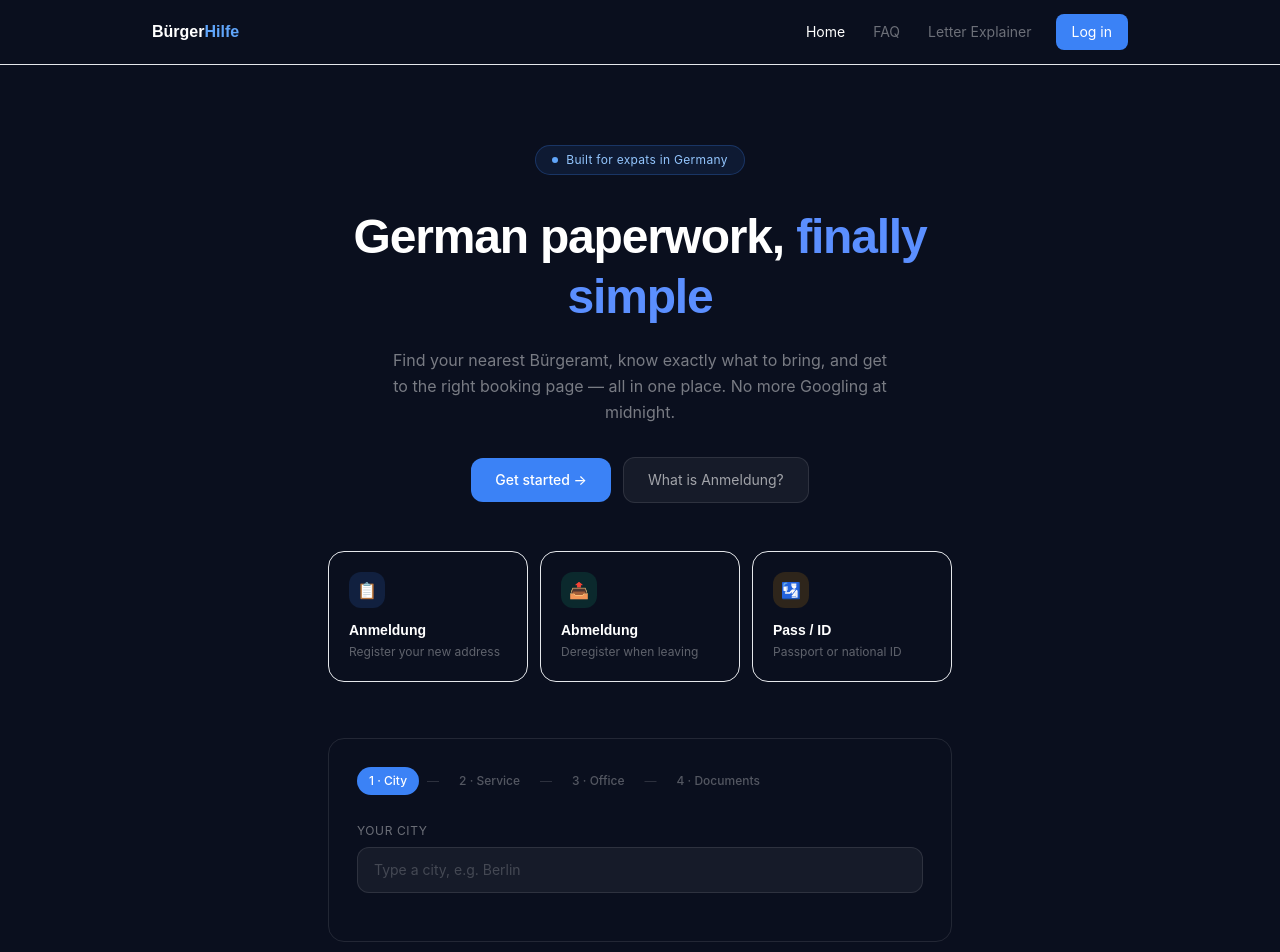
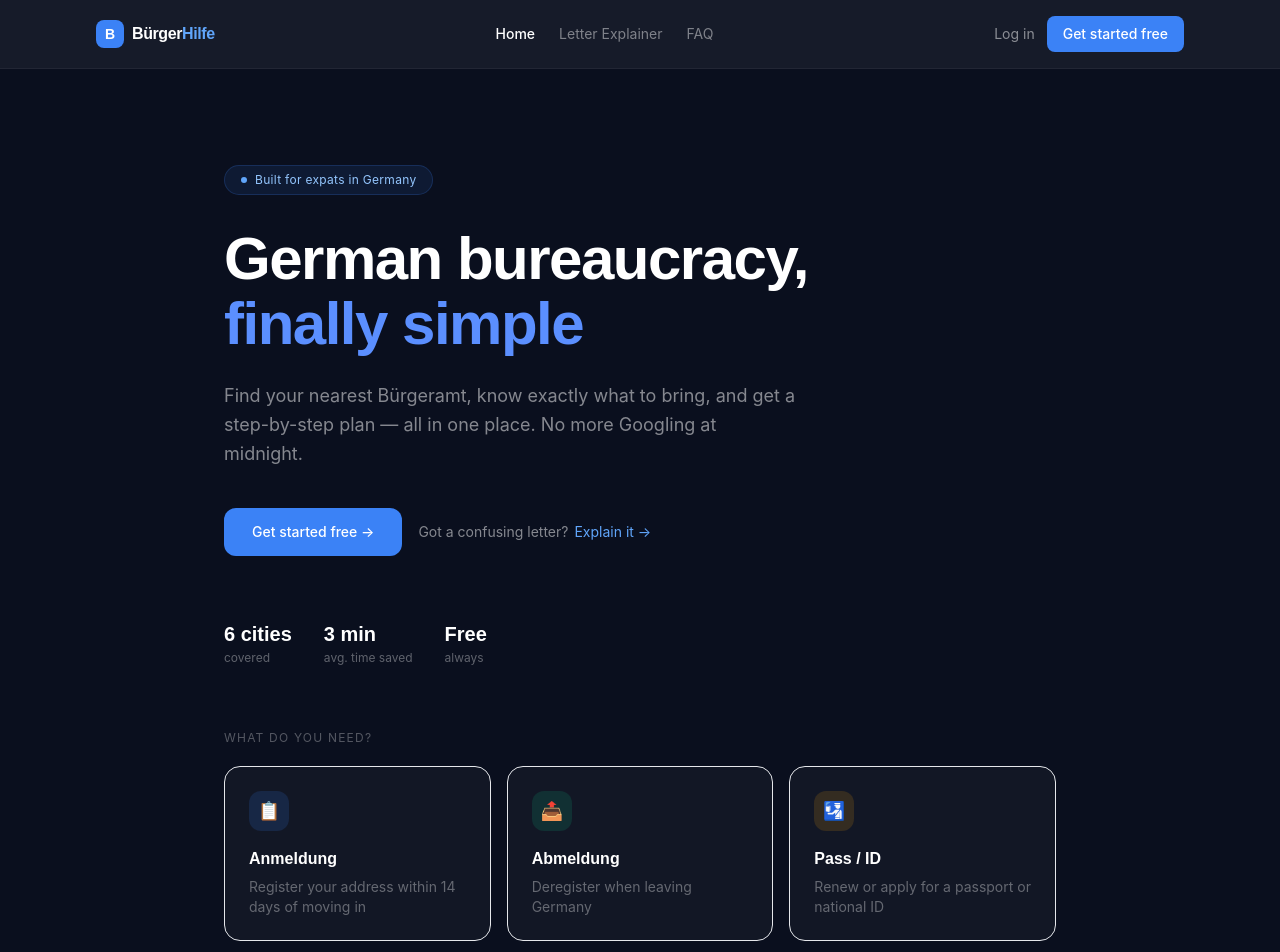
Before and after one commit to sarangan16/buro_DE, a React (Create React App) app: page / in a window 1280 px wide. Shown: the top 952 px of the page. Built offline with nearby package versions, Linux system fonts and the light colour scheme.

Commit message:
navbar links are centerd more clean, home left room made it spacier. :retouch needed

```diff
--- a/src/components/Navbar.jsx
+++ b/src/components/Navbar.jsx
@@ -2,87 +2,90 @@ import React, { useState } from "react";
 import { Link, useLocation } from "react-router-dom";
 
 function Navbar() {
-  // Controls whether the mobile menu is showing or not
   const [mobileMenuOpen, setMobileMenuOpen] = useState(false);
-
-  // useLocation gives us the current URL path so we can highlight the active link
   const location = useLocation();
 
-  // A small helper — returns true if the given path is the current page
   function isCurrentPage(path) {
     return location.pathname === path;
   }
 
-  // Close the mobile menu whenever a link is clicked
   function handleLinkClick() {
     setMobileMenuOpen(false);
   }
 
+  const navLinks = [
+    { to: "/", label: "Home" },
+    { to: "/explain", label: "Letter Explainer" },
+    { to: "/faq", label: "FAQ" },
+  ];
+
   return (
     <nav
       style={{ fontFamily: "'Inter', sans-serif" }}
-      className="bg-[#0a0f1e] border-b border-white/7"
+      className="bg-[#0a0f1e]/95 backdrop-blur-sm sticky top-0 z-50 border-b border-white/5"
     >
-      <div className="max-w-5xl mx-auto px-6 flex items-center justify-between h-16">
-        {/* Site logo / name */}
-        <Link
-          to="/"
-          className="no-underline"
+      <div
+        className="max-w-6xl mx-auto px-8 flex items-center justify-between h-18"
+        style={{ height: "68px" }}
+      >
+        {/* Logo */}
+        <Link to="/" className="no-underline flex items-center gap-2">
+          <div className="w-7 h-7 rounded-lg bg-blue-500 flex items-center justify-center">
+            <span
               style={{ fontFamily: "'Syne', sans-serif" }}
+              className="text-white font-black text-sm"
             >
-          <span className="text-white font-bold text-base">
+              B
+            </span>
+          </div>
+          <span
+            style={{ fontFamily: "'Syne', sans-serif" }}
+            className="text-white font-bold text-base tracking-tight"
+          >
             Bürger<span className="text-blue-400">Hilfe</span>
           </span>
         </Link>
 
-        {/* Desktop navigation links — hidden on mobile */}
-        <div className="hidden sm:flex items-center gap-1">
+        {/* Desktop links */}
+        <div className="hidden sm:flex items-center gap-6">
+          {navLinks.map(({ to, label }) => (
             <Link
-            to="/"
-            className={`px-3 py-2 rounded-lg text-sm transition-colors no-underline ${
-              isCurrentPage("/")
-                ? "text-white bg-white/8"
-                : "text-white/40 hover:text-white hover:bg-white/5"
+              key={to}
+              to={to}
+              className={`text-sm transition-colors no-underline ${
+                isCurrentPage(to)
+                  ? "text-white font-medium"
+                  : "text-white/45 hover:text-white"
               }`}
             >
-            Home
+              {label}
             </Link>
+          ))}
+        </div>
+
+        {/* CTA */}
+        <div className="hidden sm:flex items-center gap-3">
           <Link
-            to="/faq"
-            className={`px-3 py-2 rounded-lg text-sm transition-colors no-underline ${
-              isCurrentPage("/faq")
-                ? "text-white bg-white/8"
-                : "text-white/40 hover:text-white hover:bg-white/5"
-            }`}
+            to="/login"
+            className="text-sm text-white/50 hover:text-white transition-colors no-underline"
           >
-            FAQ
-          </Link>
-          <Link
-            to="/explain"
-            className={`px-3 py-2 rounded-lg text-sm transition-colors no-underline ${
-              isCurrentPage("/explain")
-                ? "text-white bg-white/8"
-                : "text-white/40 hover:text-white hover:bg-white/5"
-            }`}
-          >
-            Letter Explainer
+            Log in
           </Link>
           <Link
             to="/login"
-            className="ml-2 px-4 py-2 bg-blue-500 hover:bg-blue-600 text-white text-sm rounded-lg transition-colors no-underline"
+            className="px-4 py-2 bg-blue-500 hover:bg-blue-600 text-white text-sm font-medium rounded-lg transition-colors no-underline"
           >
-            Log in
+            Get started free
           </Link>
         </div>
 
-        {/* Mobile hamburger button — only visible on small screens */}
+        {/* Mobile hamburger */}
         <button
           onClick={() => setMobileMenuOpen(!mobileMenuOpen)}
-          className="sm:hidden text-white/50 hover:text-white p-2 rounded-lg"
+          className="sm:hidden text-white/50 hover:text-white p-2"
           aria-label="Toggle menu"
         >
           {mobileMenuOpen ? (
-            // X icon when menu is open
             <svg
               width="20"
               height="20"
@@ -95,7 +98,6 @@ function Navbar() {
               <path d="M18 6 6 18M6 6l12 12" />
             </svg>
           ) : (
-            // Hamburger icon when menu is closed
             <svg
               width="20"
               height="20"
@@ -111,46 +113,32 @@ function Navbar() {
         </button>
       </div>
 
-      {/* Mobile dropdown — slides in when hamburger is clicked */}
+      {/* Mobile menu */}
       {mobileMenuOpen && (
-        <div className="sm:hidden border-t border-white/7 px-4 py-3 flex flex-col gap-1">
+        <div className="sm:hidden border-t border-white/5 px-6 py-4 flex flex-col gap-1 bg-[#0a0f1e]">
+          {navLinks.map(({ to, label }) => (
             <Link
-            to="/"
+              key={to}
+              to={to}
               onClick={handleLinkClick}
-            className={`px-3 py-2.5 rounded-lg text-sm no-underline ${
-              isCurrentPage("/") ? "text-white bg-white/8" : "text-white/50"
+              className={`px-3 py-3 rounded-lg text-sm no-underline transition-colors ${
+                isCurrentPage(to)
+                  ? "text-white bg-white/6"
+                  : "text-white/50 hover:text-white"
               }`}
             >
-            Home
+              {label}
             </Link>
-          <Link
-            to="/faq"
-            onClick={handleLinkClick}
-            className={`px-3 py-2.5 rounded-lg text-sm no-underline ${
-              isCurrentPage("/faq") ? "text-white bg-white/8" : "text-white/50"
-            }`}
-          >
-            FAQ
-          </Link>
-          <Link
-            to="/explain"
-            onClick={handleLinkClick}
-            className={`px-3 py-2.5 rounded-lg text-sm no-underline ${
-              isCurrentPage("/explain")
-                ? "text-white bg-white/8"
-                : "text-white/50"
-            }`}
-          >
-            Letter Explainer
-          </Link>
-
+          ))}
+          <div className="border-t border-white/5 mt-2 pt-3">
             <Link
               to="/login"
               onClick={handleLinkClick}
-            className="px-3 py-2.5 rounded-lg text-sm text-blue-400 no-underline"
+              className="block w-full text-center px-4 py-2.5 bg-blue-500 text-white text-sm font-medium rounded-lg no-underline"
             >
-            Log in
+              Get started free
             </Link>
+          </div>
         </div>
       )}
     </nav>
--- a/src/pages/Home.jsx
+++ b/src/pages/Home.jsx
@@ -1,14 +1,42 @@
 import React from "react";
 import Appointments from "../components/Appointments";
 import AiCopilot from "../components/AiCopilot";
+import { Link } from "react-router-dom";
+
+// ── Trust stats shown in hero ──
+const STATS = [
+  { value: "6 cities", label: "covered" },
+  { value: "3 min", label: "avg. time saved" },
+  { value: "Free", label: "always" },
+];
+
+// ── Service cards ──
+const SERVICES = [
+  {
+    emoji: "📋",
+    color: "bg-blue-500/15",
+    title: "Anmeldung",
+    desc: "Register your address within 14 days of moving in",
+  },
+  {
+    emoji: "📤",
+    color: "bg-emerald-500/15",
+    title: "Abmeldung",
+    desc: "Deregister when leaving Germany",
+  },
+  {
+    emoji: "🛂",
+    color: "bg-amber-500/15",
+    title: "Pass / ID",
+    desc: "Renew or apply for a passport or national ID",
+  },
+];
 
 function Home() {
-  // Scroll down to the main tool when the user clicks "Get started"
   function scrollToTool() {
-    var toolSection = document.getElementById("tool-section");
-    if (toolSection) {
-      toolSection.scrollIntoView({ behavior: "smooth" });
-    }
+    document
+      .getElementById("tool-section")
+      ?.scrollIntoView({ behavior: "smooth" });
   }
 
   return (
@@ -16,111 +44,117 @@ function Home() {
       style={{ fontFamily: "'Inter', sans-serif" }}
       className="bg-[#0a0f1e] min-h-screen text-white"
     >
-      {/* ---- HERO SECTION ---- */}
-      <div className="max-w-2xl mx-auto px-6 pt-20 pb-12 text-center">
-        {/* Small badge at the top */}
-        <div className="inline-flex items-center gap-2 bg-blue-500/10 border border-blue-500/25 rounded-full px-4 py-1.5 mb-8">
-          <span className="w-1.5 h-1.5 rounded-full bg-blue-400 inline-block"></span>
+      {/* ── HERO ── */}
+      <div className="max-w-4xl mx-auto px-8 pt-24 pb-16">
+        <div className="max-w-2xl">
+          {/* Badge */}
+          <div className="inline-flex items-center gap-2 bg-blue-500/10 border border-blue-500/20 rounded-full px-4 py-1.5 mb-8">
+            <span className="w-1.5 h-1.5 rounded-full bg-blue-400 inline-block" />
             <span className="text-xs text-blue-300 tracking-wide">
               Built for expats in Germany
             </span>
           </div>
 
-        {/* Main headline */}
+          {/* Headline */}
           <h1
             style={{ fontFamily: "'Syne', sans-serif" }}
-          className="text-5xl font-extrabold tracking-tight leading-tight mb-5"
+            className="text-6xl font-extrabold tracking-tight leading-[1.08] mb-6"
           >
-          German paperwork,{" "}
-          <em style={{ fontStyle: "normal", color: "#5b8fff" }}>
-            finally simple
-          </em>
+            German bureaucracy,{" "}
+            <span style={{ color: "#5b8fff" }}>finally simple</span>
           </h1>
 
-        <p className="text-white/45 text-base leading-relaxed mb-8 max-w-lg mx-auto">
-          Find your nearest Bürgeramt, know exactly what to bring, and get to
-          the right booking page — all in one place. No more Googling at
-          midnight.
+          <p className="text-white/50 text-lg leading-relaxed mb-10 max-w-xl">
+            Find your nearest Bürgeramt, know exactly what to bring, and get a
+            step-by-step plan — all in one place. No more Googling at midnight.
           </p>
 
-        {/* Two buttons — one scrolls to the tool, one goes to FAQ */}
-        <div className="flex items-center justify-center gap-3 flex-wrap">
+          {/* CTAs */}
+          <div className="flex items-center gap-4 flex-wrap mb-16">
             <button
               onClick={scrollToTool}
-            className="bg-blue-500 hover:bg-blue-600 text-white text-sm font-medium px-6 py-3 rounded-xl transition-colors"
+              className="bg-blue-500 hover:bg-blue-600 text-white font-medium px-7 py-3.5 rounded-xl transition-colors text-sm"
             >
-            Get started →
+              Get started free →
             </button>
-          <a
-            href="/faq"
-            className="bg-white/5 hover:bg-white/8 border border-white/10 text-white/60 hover:text-white text-sm px-6 py-3 rounded-xl transition-colors no-underline"
+            <Link
+              to="/explain"
+              className="text-white/50 hover:text-white text-sm transition-colors no-underline flex items-center gap-1.5"
             >
-            What is Anmeldung?
-          </a>
-        </div>
+              <span>Got a confusing letter?</span>
+              <span className="text-blue-400">Explain it →</span>
+            </Link>
           </div>
 
-      {/* ---- SERVICE PILLS (clickable shortcuts) ---- */}
-      <div className="max-w-2xl mx-auto px-6 grid grid-cols-3 gap-3 mb-14">
-        {/* These are visual shortcuts — clicking them scrolls down to the tool */}
-        <div
-          onClick={scrollToTool}
-          className="bg-white/3 hover:bg-white/6 border border-white/8 hover:border-blue-500/30 rounded-2xl p-5 cursor-pointer transition-all"
-        >
-          <div className="w-9 h-9 rounded-xl bg-blue-500/15 flex items-center justify-center text-base mb-3">
-            📋
-          </div>
+          {/* Trust stats */}
+          <div className="flex items-center gap-8 flex-wrap">
+            {STATS.map(({ value, label }) => (
+              <div key={label}>
                 <div
                   style={{ fontFamily: "'Syne', sans-serif" }}
-            className="text-sm font-bold text-white mb-1"
+                  className="text-xl font-bold text-white"
                 >
-            Anmeldung
+                  {value}
                 </div>
-          <div className="text-xs text-white/35 leading-snug">
-            Register your new address
+                <div className="text-xs text-white/35 mt-0.5">{label}</div>
               </div>
-        </div>
-
-        <div
-          onClick={scrollToTool}
-          className="bg-white/3 hover:bg-white/6 border border-white/8 hover:border-blue-500/30 rounded-2xl p-5 cursor-pointer transition-all"
-        >
-          <div className="w-9 h-9 rounded-xl bg-emerald-500/15 flex items-center justify-center text-base mb-3">
-            📤
-          </div>
-          <div
-            style={{ fontFamily: "'Syne', sans-serif" }}
-            className="text-sm font-bold text-white mb-1"
-          >
-            Abmeldung
-          </div>
-          <div className="text-xs text-white/35 leading-snug">
-            Deregister when leaving
-          </div>
-        </div>
-
-        <div
-          onClick={scrollToTool}
-          className="bg-white/3 hover:bg-white/6 border border-white/8 hover:border-blue-500/30 rounded-2xl p-5 cursor-pointer transition-all"
-        >
-          <div className="w-9 h-9 rounded-xl bg-amber-500/15 flex items-center justify-center text-base mb-3">
-            🛂
-          </div>
-          <div
-            style={{ fontFamily: "'Syne', sans-serif" }}
-            className="text-sm font-bold text-white mb-1"
-          >
-            Pass / ID
-          </div>
-          <div className="text-xs text-white/35 leading-snug">
-            Passport or national ID
+            ))}
           </div>
         </div>
       </div>
 
-      {/* ---- MAIN TOOL ---- */}
-      <div id="tool-section" className="max-w-2xl mx-auto px-6 pb-20">
+      {/* ── SERVICES ── */}
+      <div className="max-w-4xl mx-auto px-8 mb-20">
+        <p className="text-xs text-white/30 uppercase tracking-widest mb-5">
+          What do you need?
+        </p>
+        <div className="grid grid-cols-1 sm:grid-cols-3 gap-4">
+          {SERVICES.map(({ emoji, color, title, desc }) => (
+            <div
+              key={title}
+              onClick={scrollToTool}
+              className="group bg-white/[0.03] hover:bg-white/[0.06] border border-white/8 hover:border-blue-500/25 rounded-2xl p-6 cursor-pointer transition-all"
+            >
+              <div
+                className={`w-10 h-10 rounded-xl ${color} flex items-center justify-center text-lg mb-4`}
+              >
+                {emoji}
+              </div>
+              <div
+                style={{ fontFamily: "'Syne', sans-serif" }}
+                className="text-white font-bold mb-1.5"
+              >
+                {title}
+              </div>
+              <div className="text-sm text-white/35 leading-snug">{desc}</div>
+            </div>
+          ))}
+        </div>
+      </div>
+
+      {/* ── DIVIDER ── */}
+      <div className="max-w-4xl mx-auto px-8 mb-12">
+        <div className="border-t border-white/5" />
+      </div>
+
+      {/* ── MAIN TOOL ── */}
+      <div id="tool-section" className="max-w-4xl mx-auto px-8 pb-12">
+        <p className="text-xs text-white/30 uppercase tracking-widest mb-5">
+          Bürgeramt finder
+        </p>
         <Appointments />
+      </div>
+
+      {/* ── COPILOT ── */}
+      <div className="max-w-4xl mx-auto px-8 pb-24">
+        <div className="mb-5">
+          <p className="text-xs text-white/30 uppercase tracking-widest mb-1">
+            AI Copilot
+          </p>
+          <p className="text-white/40 text-sm">
+            Ask anything — visa questions, tax IDs, what to do first
+          </p>
+        </div>
         <AiCopilot />
       </div>
     </div>
```
Lines whose indentation alone changed are shown as unchanged.
